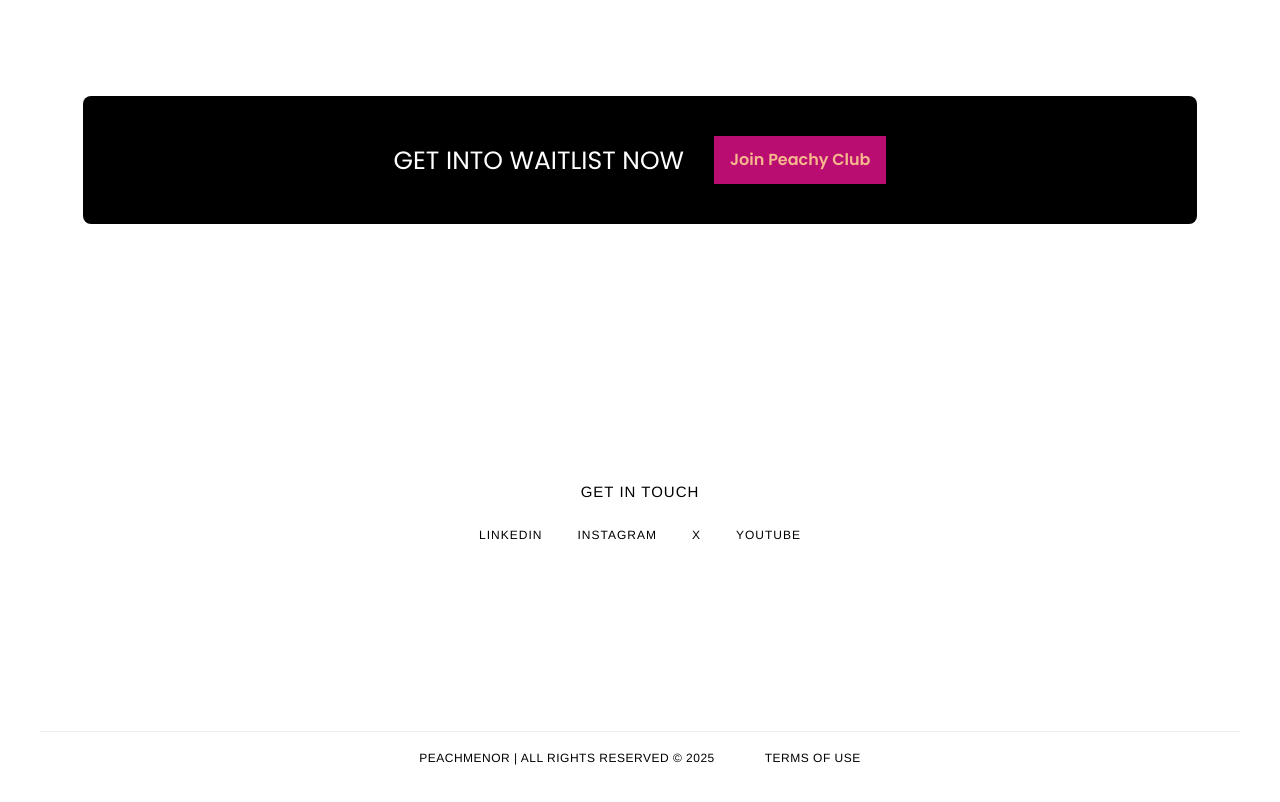
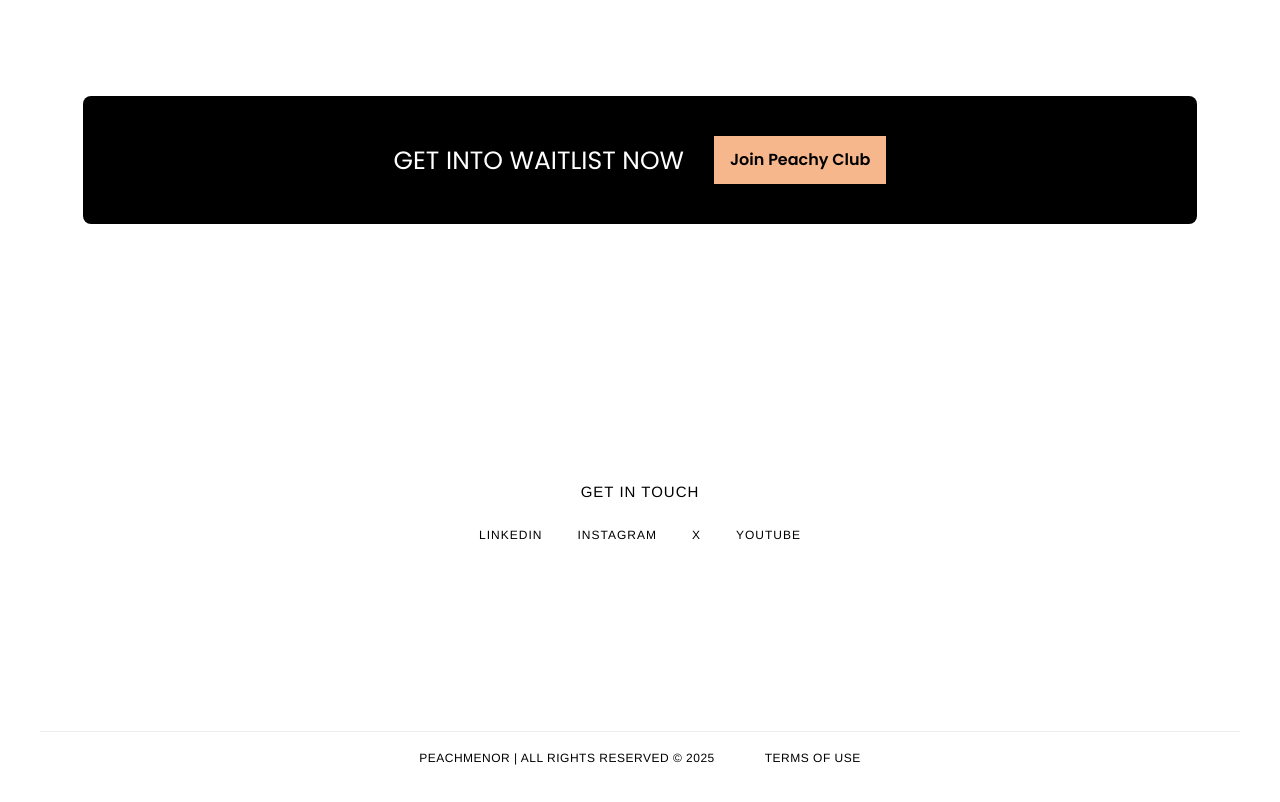
Before and after one commit to PeachMenor/demo, a Next.js app: page / in a window 1280 px wide. Shown: the part 3280-4082 px from the top of the page. Built offline with nearby package versions, Linux system fonts and the light colour scheme; no server answers.

Commit message:
Update _peachyclub.scss

```diff
--- a/styles/components/_peachyclub.scss
+++ b/styles/components/_peachyclub.scss
@@ -13,8 +13,8 @@
     }
 
     .peachy-button {
-      background-color: #ba0d71;
-      color:  #F7B78D;
+      background-color: #F7B78D;
+      color:  #000000;
       font-size: 16px;
       font-weight: 600;
       padding: 16px 16px;
```
